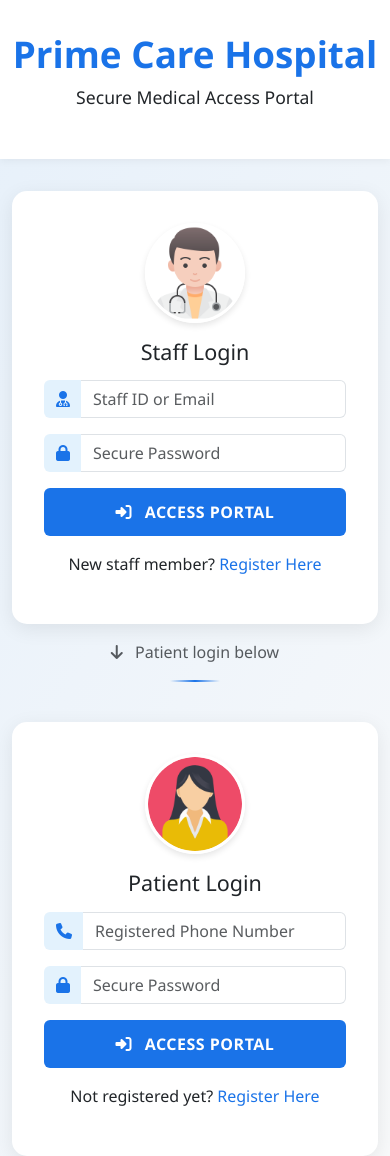
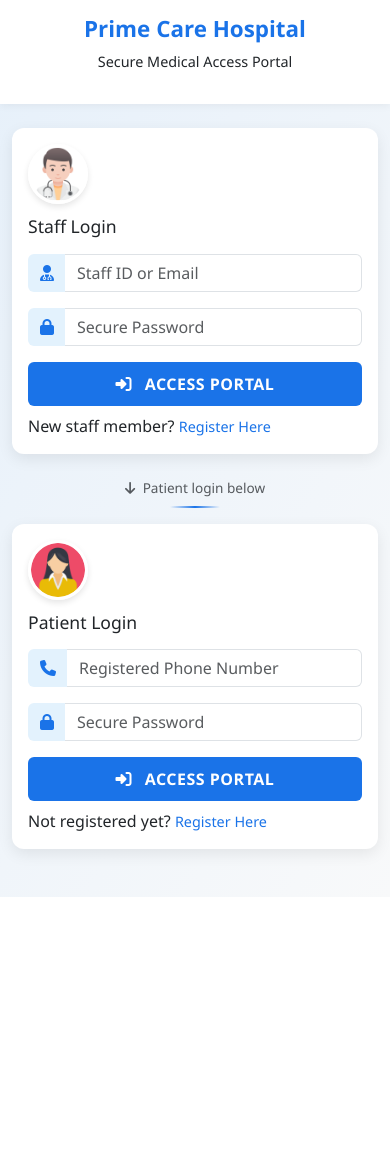
Before and after one commit to charmin16/hosp_mgt, a Flask app: page / in a window 390 px wide. After the commit the page ends 897 px from the top, so only its background shows below. Run offline with Flask 3, Linux system fonts and the light colour scheme.

Commit message:
Update login.html

```diff
--- a/templates/login.html
+++ b/templates/login.html
@@ -19,49 +19,47 @@
         body {
             background: linear-gradient(120deg, #e6f0fa, #f8f9fa);
             font-family: 'Segoe UI', Tahoma, Geneva, Verdana, sans-serif;
+            min-height: 100vh;
+            padding-bottom: 2rem;
         }
 
         .hospital-header {
             background-color: white;
-            padding: 2rem 0;
+            padding: 1.5rem 0;
             box-shadow: 0 2px 8px rgba(0,0,0,0.05);
-            margin-bottom: 2rem;
+            margin-bottom: 1.5rem;
         }
 
         .hospital-title {
             color: var(--primary-blue);
             font-weight: 700;
-            font-size: 2.3rem;
+            font-size: 1.8rem;
         }
 
         .hospital-subtitle {
             color: var(--dark-gray);
-            font-size: 1.1rem;
+            font-size: 1rem;
         }
 
         .login-card {
             background: white;
-            border-radius: 15px;
-            box-shadow: 0 5px 20px rgba(0,0,0,0.08);
+            border-radius: 12px;
+            box-shadow: 0 5px 15px rgba(0,0,0,0.08);
             overflow: hidden;
-            transition: transform 0.2s ease-in-out;
-        }
-
-        .login-card:hover {
-            transform: translateY(-3px);
+            margin-bottom: 1.5rem;
         }
 
         .login-form {
-            padding: 2rem;
+            padding: 1.5rem;
         }
 
         .user-avatar {
-            width: 100px;
-            height: 100px;
+            width: 80px;
+            height: 80px;
             object-fit: cover;
             border: 3px solid white;
             box-shadow: 0 3px 6px rgba(0,0,0,0.1);
-            margin-bottom: 1rem;
+            margin-bottom: 0.75rem;
         }
 
         .input-group-text {
@@ -77,7 +75,7 @@
         .btn-login {
             background-color: var(--primary-blue);
             border: none;
-            padding: 12px;
+            padding: 10px;
             font-weight: 600;
             letter-spacing: 0.5px;
         }
@@ -90,15 +88,71 @@
             color: var(--primary-blue);
             font-weight: 500;
             text-decoration: none;
+            font-size: 0.9rem;
         }
 
         .register-link:hover {
             text-decoration: underline;
         }
 
+        .divider-mobile {
+            margin: 0.5rem 0;
+        }
+
+        .divider-line {
+            width: 50px;
+            height: 2px;
+            background: linear-gradient(90deg, transparent, #1a73e8, transparent);
+            margin: 0.5rem auto;
+        }
+
         @media (max-width: 992px) {
+            .hospital-header {
+                padding: 1rem 0;
+            }
+
+            .hospital-title {
+                font-size: 1.5rem;
+            }
+
+            .hospital-subtitle {
+                font-size: 0.9rem;
+            }
+
             .login-card {
-                flex-direction: column;
+                margin-bottom: 1rem;
+            }
+
+            .user-avatar {
+                width: 70px;
+                height: 70px;
+            }
+
+            .login-form {
+                padding: 1.25rem;
+            }
+
+            h4 {
+                font-size: 1.1rem;
+            }
+        }
+
+        @media (max-width: 576px) {
+            .hospital-header {
+                padding: 1rem 0;
+            }
+
+            .hospital-title {
+                font-size: 1.4rem;
+            }
+
+            .user-avatar {
+                width: 60px;
+                height: 60px;
+            }
+
+            .login-form {
+                padding: 1rem;
             }
         }
     </style>
@@ -108,7 +162,7 @@
     {% with messages = get_flashed_messages(with_categories=true) %}
         {% if messages %}
             <div class="container">
-                <p class="alert text-center mt-3 {% if messages[0][0] == 'success' %}alert-success{% elif messages[0][0] == 'error' %}alert-danger{% endif %}">
+                <p class="alert text-center mt-2 {% if messages[0][0] == 'success' %}alert-success{% elif messages[0][0] == 'error' %}alert-danger{% endif %}">
                     {{ messages[0][1] }}
                 </p>
             </div>
@@ -123,11 +177,11 @@
     </header>
 
     <main class="container">
-        <div class="row g-4 justify-content-center">
+        <div class="row justify-content-center">
 
             <!-- Staff Login -->
             <div class="col-lg-5 col-md-6">
-                <div class="login-card h-100 text-center">
+                <div class="login-card">
                     <div class="login-form">
                         <img src="{{url_for('static', filename='images/doctor.png')}}" class="user-avatar rounded-circle" alt="Staff">
                         <h4 class="mb-3">Staff Login</h4>
@@ -144,23 +198,21 @@
                                 <i class="fas fa-sign-in-alt me-2"></i> ACCESS PORTAL
                             </button>
                         </form>
-                        <p class="mt-3">New staff member? <a href="{{url_for('register')}}" class="register-link">Register Here</a></p>
+                        <p class="mt-2 mb-0">New staff member? <a href="{{url_for('register')}}" class="register-link">Register Here</a></p>
                     </div>
                 </div>
             </div>
 
-            <div class="d-block d-lg-none text-center my-3">
-                <p class="text-muted">
-                    <i class="fas fa-arrow-down me-2"></i> Patient login below
+            <div class="col-12 d-block d-lg-none text-center divider-mobile">
+                <p class="text-muted mb-1" style="font-size: 0.85rem;">
+                    <i class="fas fa-arrow-down me-1"></i> Patient login below
                 </p>
-                <div class="d-flex justify-content-center">
-                <div style="width: 50px; height: 2px; background: linear-gradient(90deg, transparent, #1a73e8, transparent);"></div>
-                </div>
+                <div class="divider-line"></div>
             </div>
 
             <!-- Patient Login -->
             <div class="col-lg-5 col-md-6">
-                <div class="login-card h-100 text-center">
+                <div class="login-card">
                     <div class="login-form">
                         <img src="{{url_for('static', filename='images/woman.png')}}" class="user-avatar rounded-circle" alt="Patient">
                         <h4 class="mb-3">Patient Login</h4>
@@ -177,7 +229,7 @@
                                 <i class="fas fa-sign-in-alt me-2"></i> ACCESS PORTAL
                             </button>
                         </form>
-                        <p class="mt-3">Not registered yet? <a href="{{url_for('reg_patient')}}" class="register-link">Register Here</a></p>
+                        <p class="mt-2 mb-0">Not registered yet? <a href="{{url_for('reg_patient')}}" class="register-link">Register Here</a></p>
                     </div>
                 </div>
             </div>
```
